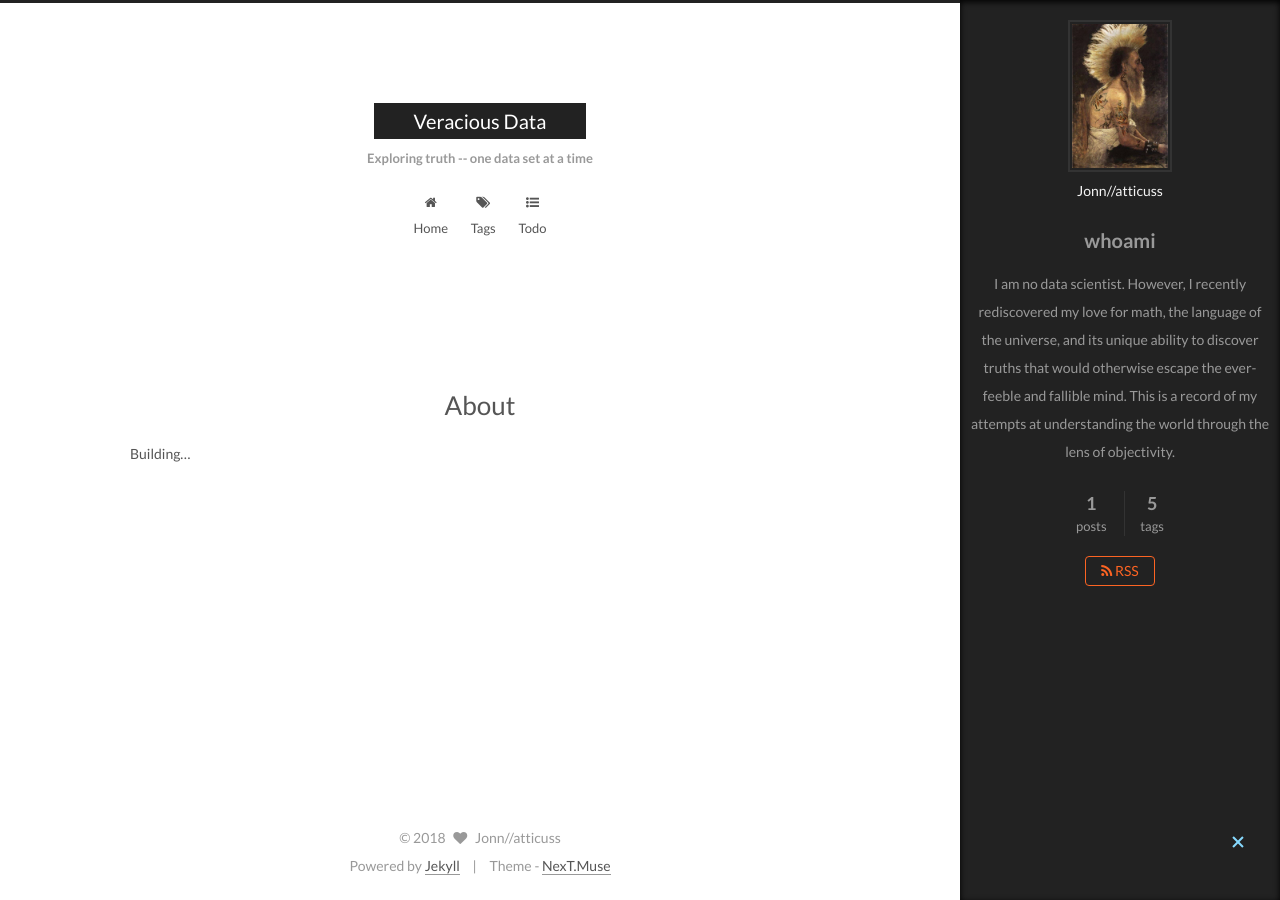
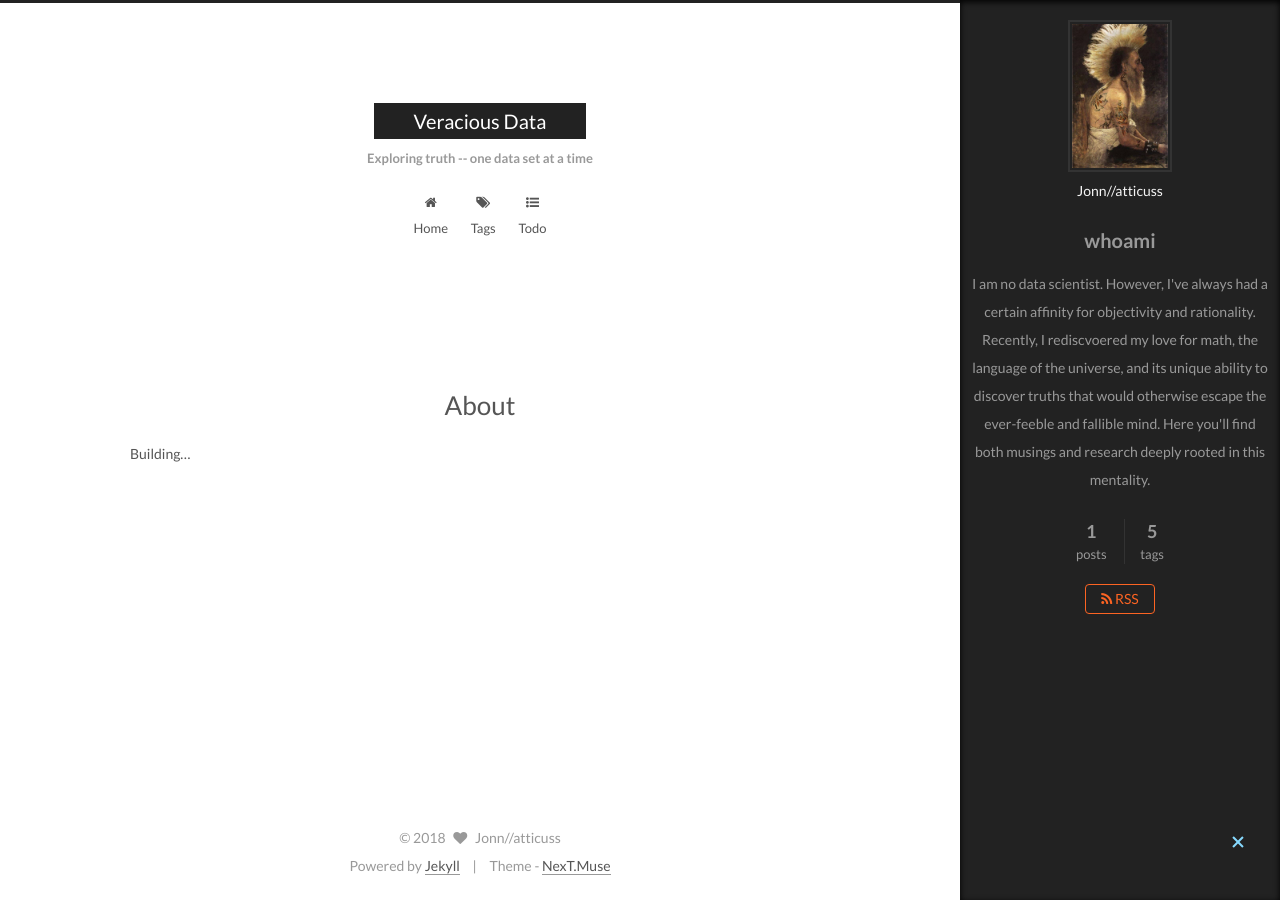
Before and after one commit to Atticuss/atticuss.github.io, a Jekyll site: the page built from about/index.md, in a window 1280 px wide. Built offline with Jekyll 4.4.1, drawn with Linux system fonts in a browser that asks for light colours.

Commit message:
desc update

```diff
--- a/_config.yml
+++ b/_config.yml
@@ -6,8 +6,10 @@
 # Site
 title: Veracious Data
 subtitle: Exploring truth -- one data set at a time
-description: I am no data scientist. However, I recently rediscovered my love for math, the language of the universe, and its unique ability to discover truths that would otherwise escape the ever-feeble and fallible mind. This is a record of my attempts at understanding the world through the lens of objectivity.
-signature: I am no data scientist. However, I recently rediscovered my love for math, the language of the universe, and its unique ability to discover truths that would otherwise escape the ever-feeble and fallible mind. This is a record of my attempts at understanding the world through the lens of objectivity.
+# description: I am no data scientist. However, I recently rediscovered my love for math, the language of the universe, and its unique ability to discover truths that would otherwise escape the ever-feeble and fallible mind. This is a record of my attempts at understanding the world through the lens of objectivity.
+description: I am no data scientist. However, I've always had a certain affinity for objectivity and rationality. Recently, I rediscvoered my love for math, the language of the universe, and its unique ability to discover truths that would otherwise escape the ever-feeble and fallible mind. Here you'll find both musings and research deeply rooted in this mentality.
+# signature: I am no data scientist. However, I recently rediscovered my love for math, the language of the universe, and its unique ability to discover truths that would otherwise escape the ever-feeble and fallible mind. This is a record of my attempts at understanding the world through the lens of objectivity.
+signature: I am no data scientist. However, I've always had a certain affinity for objectivity and rationality. Recently, I rediscvoered my love for math, the language of the universe, and its unique ability to discover truths that would otherwise escape the ever-feeble and fallible mind. Here you'll find both musings and research deeply rooted in this mentality.
 author: Jonn//atticuss
 # Support language: de, en, fr-FR, id, ja, ko, pt-BR, pt, ru, zh-Hans, zh-hk, zh-tw
 language: en
```
